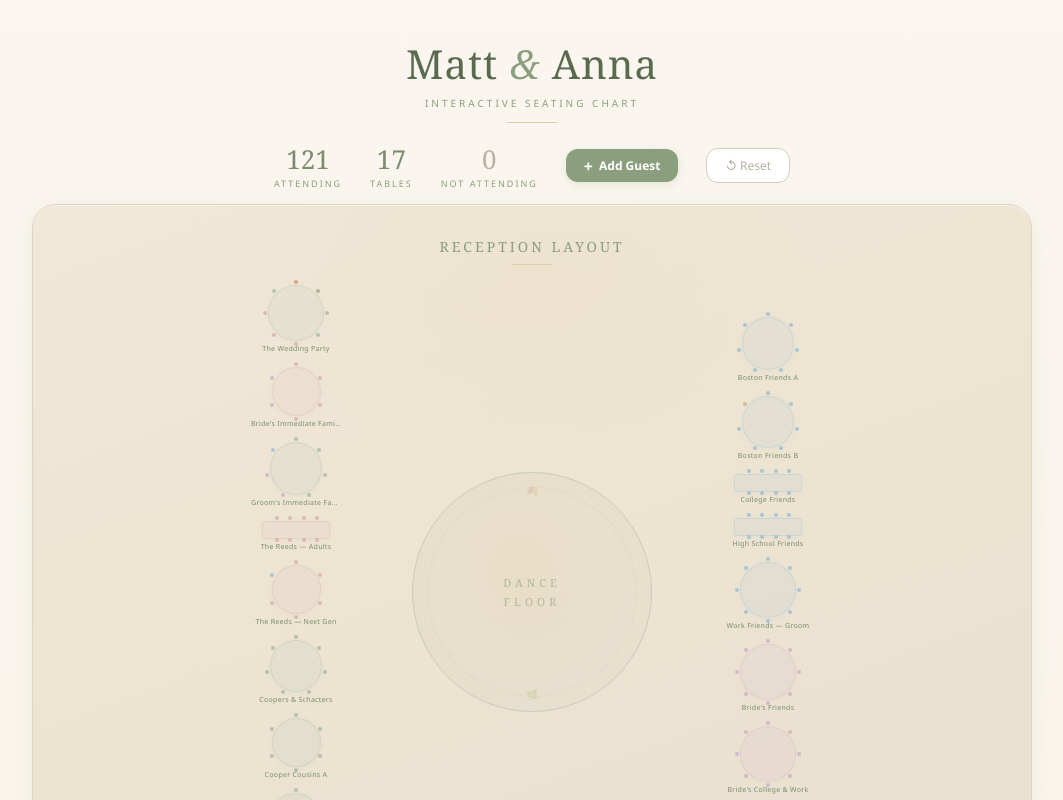
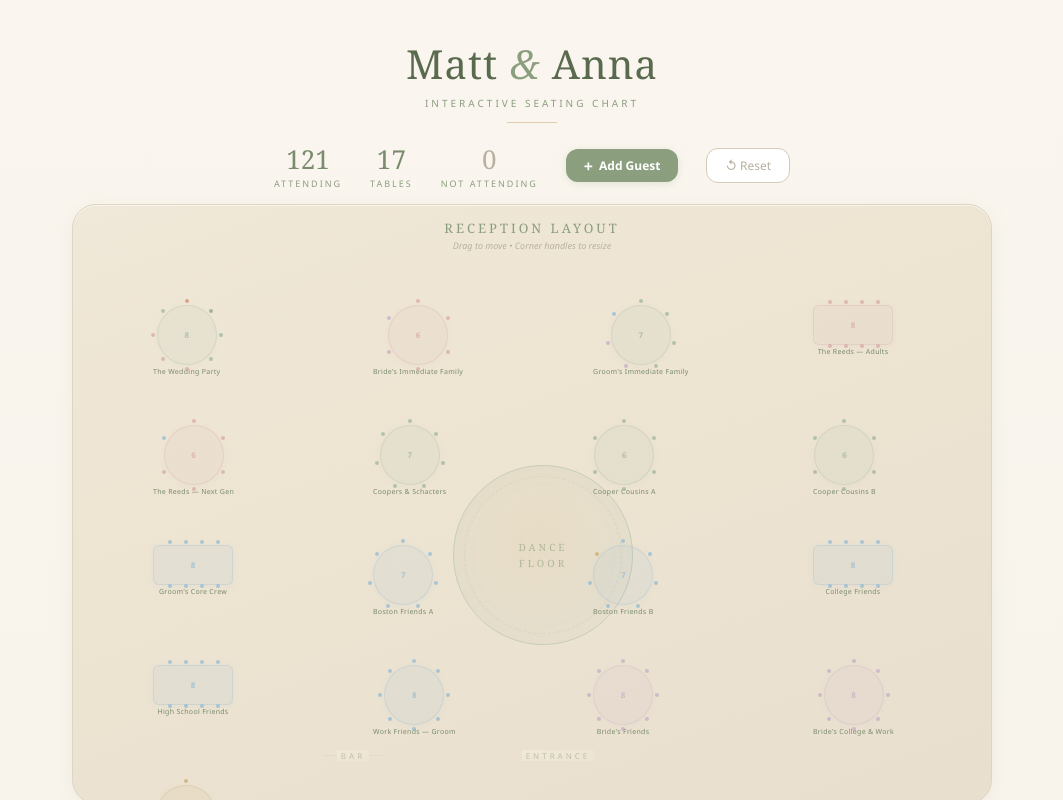
Before and after one commit to mschacter4-source/wedding-seating, a React (Vite) app: page / in a window 1280 px wide. Shown: the top 800 px of the page, without its empty margins (108-1171 px from the left). Built offline with nearby package versions, Linux system fonts and the light colour scheme.

Commit message:
Update App.jsx

```diff
--- a/src/App.jsx
+++ b/src/App.jsx
@@ -2,6 +2,7 @@ import { useState, useRef, useCallback, useEffect } from "react";
 
 const STORAGE_KEY = "wedding-seating-tables";
 const REMOVED_KEY = "wedding-seating-removed";
+const LAYOUT_KEY = "wedding-seating-layout";
 function loadSaved(key, fallback) {
   try { const v = localStorage.getItem(key); return v ? JSON.parse(v) : fallback; }
   catch { return fallback; }
@@ -110,69 +111,183 @@ const INIT = [
 const GC={bride:"#D4856A",groom:"#8B9E7E","bride-fam":"#D4A5A5","groom-fam":"#9AB49E","bride-fr":"#C4A8C4","groom-fr":"#8CB8D4",joint:"#C6A96C"};
 const GL={bride:"Bride",groom:"Groom","bride-fam":"Bride's Family","groom-fam":"Groom's Family","bride-fr":"Bride's Friends","groom-fr":"Groom's Friends",joint:"Joint"};
 
-/* ═══════ FLOOR PLAN ═══════ */
-function FloorPlan({tables}){
-  const half=Math.ceil(tables.length/2);
-  const left=tables.slice(0,half), right=tables.slice(half);
+/* ═══════ INTERACTIVE FLOOR PLAN ═══════ */
+function initLayout(tables){
+  const cols=4,gap=130,startX=80,startY=100;
+  const pos={};
+  // dance floor in center
+  pos["_dance"]={x:380,y:260,w:180,h:180};
+  // bar and entrance
+  pos["_bar"]={x:250,y:540,w:60,h:20};
+  pos["_entrance"]={x:450,y:540,w:70,h:20};
+  tables.forEach((t,i)=>{
+    const col=i%cols,row=Math.floor(i/cols);
+    pos[t.id]={x:startX+col*220,y:startY+row*120,w:t.shape==="rect"?80:60,h:t.shape==="rect"?40:60};
+  });
+  return pos;
+}
+
+function FloorPlan({tables,layout,onLayoutChange}){
+  const containerRef=useRef(null);
+  const [dragging,setDragging]=useState(null);  // {id, offX, offY}
+  const [resizing,setResizing]=useState(null);   // {id, startX, startY, startW, startH}
+  const [selected,setSelected]=useState(null);
+  const canvasW=920,canvasH=600;
+
+  const pos=layout;
+
+  const onMouseDown=(e,id,type)=>{
+    e.stopPropagation();e.preventDefault();
+    const rect=containerRef.current.getBoundingClientRect();
+    const mx=e.clientX-rect.left, my=e.clientY-rect.top;
+    if(type==="move"){
+      const p=pos[id]||{x:100,y:100};
+      setDragging({id,offX:mx-p.x,offY:my-p.y});
+      setSelected(id);
+    }else if(type==="resize"){
+      const p=pos[id]||{x:100,y:100,w:60,h:60};
+      setResizing({id,startX:e.clientX,startY:e.clientY,startW:p.w,startH:p.h});
+      setSelected(id);
+    }
+  };
+
+  const onMouseMove=useCallback(e=>{
+    if(!containerRef.current)return;
+    const rect=containerRef.current.getBoundingClientRect();
+    if(dragging){
+      const mx=e.clientX-rect.left, my=e.clientY-rect.top;
+      const np={...pos};
+      const p=np[dragging.id]||{x:0,y:0,w:60,h:60};
+      np[dragging.id]={...p,x:Math.max(0,Math.min(canvasW-20,mx-dragging.offX)),y:Math.max(0,Math.min(canvasH-20,my-dragging.offY))};
+      onLayoutChange(np);
+    }
+    if(resizing){
+      const dx=e.clientX-resizing.startX, dy=e.clientY-resizing.startY;
+      const np={...pos};
+      const p=np[resizing.id]||{x:0,y:0,w:60,h:60};
+      np[resizing.id]={...p,w:Math.max(30,resizing.startW+dx),h:Math.max(20,resizing.startH+dy)};
+      onLayoutChange(np);
+    }
+  },[dragging,resizing,pos,onLayoutChange]);
+
+  const onMouseUp=useCallback(()=>{setDragging(null);setResizing(null);},[]);
+
+  useEffect(()=>{
+    if(dragging||resizing){
+      window.addEventListener("mousemove",onMouseMove);
+      window.addEventListener("mouseup",onMouseUp);
+      return ()=>{window.removeEventListener("mousemove",onMouseMove);window.removeEventListener("mouseup",onMouseUp);};
+    }
+  },[dragging,resizing,onMouseMove,onMouseUp]);
+
+  const dancePos=pos["_dance"]||{x:380,y:260,w:180,h:180};
+  const barPos=pos["_bar"]||{x:250,y:540,w:60,h:20};
+  const entrPos=pos["_entrance"]||{x:450,y:540,w:70,h:20};
+
   return(
-    <div style={{
+    <div style={{position:"relative"}}>
+      <div ref={containerRef} onMouseDown={()=>setSelected(null)}
+        style={{
           background:"linear-gradient(160deg, #F0E8D8 0%, #EDE4D2 40%, #E8DFCF 100%)",
-      borderRadius:24,padding:"32px 20px 28px",margin:"0 auto",maxWidth:1000,
-      position:"relative",overflow:"hidden",
+          borderRadius:24,margin:"0 auto",maxWidth:canvasW,height:canvasH,
+          position:"relative",overflow:"hidden",cursor:dragging?"grabbing":"default",
           boxShadow:"0 4px 20px rgba(139,158,126,0.1), inset 0 1px 0 rgba(255,255,255,0.6)",
-      border:"1px solid #DDD4C4",
+          border:"1px solid #DDD4C4",userSelect:"none",
         }}>
-      {/* Soft texture */}
-      <div style={{position:"absolute",inset:0,opacity:0.04,
+        {/* Texture */}
+        <div style={{position:"absolute",inset:0,opacity:0.04,pointerEvents:"none",
           backgroundImage:"radial-gradient(circle at 25% 25%, #8B9E7E 0.5px, transparent 0.5px), radial-gradient(circle at 75% 60%, #C6A96C 0.4px, transparent 0.4px)",
           backgroundSize:"50px 50px, 70px 70px",
         }}/>
-      {/* Warm glow */}
-      <div style={{position:"absolute",top:"-15%",left:"50%",transform:"translateX(-50%)",width:"60%",height:"50%",borderRadius:"50%",background:"radial-gradient(ellipse, rgba(198,169,108,0.06), transparent 70%)"}}/>
 
         {/* Title */}
-      <div style={{textAlign:"center",marginBottom:20,position:"relative",zIndex:2}}>
-        <div style={{fontFamily:"Georgia, serif",fontSize:14,color:"#8B9E7E",fontWeight:400,letterSpacing:3,textTransform:"uppercase"}}>Reception Layout</div>
-        <div style={{width:40,height:1,background:"#C6A96C55",margin:"8px auto 0"}}/>
+        <div style={{textAlign:"center",padding:"14px 0 0",position:"relative",zIndex:3,pointerEvents:"none"}}>
+          <div style={{fontFamily:"Georgia, serif",fontSize:13,color:"#8B9E7E",fontWeight:400,letterSpacing:3,textTransform:"uppercase"}}>Reception Layout</div>
+          <div style={{fontSize:9,color:"#B8B0A0",marginTop:2,fontStyle:"italic"}}>Drag to move • Corner handles to resize</div>
         </div>
 
-      {/* Layout */}
-      <div style={{display:"flex",alignItems:"center",justifyContent:"center",gap:16,position:"relative",zIndex:2}}>
-        <div style={{display:"flex",flexDirection:"column",gap:14,alignItems:"center",flex:"0 0 auto",width:200}}>
-          {left.map(t=><FPT key={t.id} table={t}/>)}
+        {/* Dance Floor */}
+        <div onMouseDown={e=>onMouseDown(e,"_dance","move")}
+          style={{
+            position:"absolute",left:dancePos.x,top:dancePos.y,width:dancePos.w,height:dancePos.h,
+            borderRadius:"50%",cursor:dragging?.id==="_dance"?"grabbing":"grab",
+            background:"radial-gradient(ellipse at 45% 40%, rgba(198,169,108,0.12), rgba(139,158,126,0.06) 60%, transparent 80%)",
+            border:selected==="_dance"?"2px solid #C6A96C":"1.5px solid #C6CDB8",
+            display:"flex",flexDirection:"column",alignItems:"center",justifyContent:"center",
+            boxShadow:selected==="_dance"?"0 0 0 3px rgba(198,169,108,0.2), inset 0 0 30px rgba(139,158,126,0.04)":"inset 0 0 30px rgba(139,158,126,0.04)",
+            zIndex:1,transition:dragging?.id==="_dance"?"none":"box-shadow 0.2s",
+          }}>
+          <div style={{position:"absolute",inset:10,borderRadius:"50%",border:"1px dashed #C6CDB880",pointerEvents:"none"}}/>
+          <div style={{fontFamily:"Georgia, serif",fontSize:10,color:"#8B9E7E",letterSpacing:3,textTransform:"uppercase",marginBottom:2,opacity:0.6,pointerEvents:"none"}}>Dance</div>
+          <div style={{fontFamily:"Georgia, serif",fontSize:10,color:"#8B9E7E",letterSpacing:3,textTransform:"uppercase",opacity:0.6,pointerEvents:"none"}}>Floor</div>
+          {selected==="_dance"&&<div onMouseDown={e=>onMouseDown(e,"_dance","resize")}
+            style={{position:"absolute",right:-5,bottom:-5,width:10,height:10,background:"#C6A96C",borderRadius:2,cursor:"nwse-resize",border:"1px solid #fff",zIndex:5}}/>}
         </div>
 
-        {/* Dance floor */}
-        <div style={{
-          flex:"0 0 auto",width:240,height:240,borderRadius:"50%",
-          background:"radial-gradient(ellipse at 45% 40%, rgba(198,169,108,0.1), rgba(139,158,126,0.04) 60%, transparent 80%)",
-          border:"1.5px solid #C6CDB8",
-          display:"flex",flexDirection:"column",alignItems:"center",justifyContent:"center",
-          position:"relative",
-          boxShadow:"inset 0 0 30px rgba(139,158,126,0.04)",
+        {/* Bar */}
+        <div onMouseDown={e=>onMouseDown(e,"_bar","move")}
+          style={{position:"absolute",left:barPos.x,top:barPos.y,width:barPos.w,height:barPos.h,
+            cursor:"grab",display:"flex",alignItems:"center",justifyContent:"center",zIndex:2,
+            border:selected==="_bar"?"1.5px solid #C6A96C":"none",borderRadius:4,
           }}>
-          <div style={{position:"absolute",inset:14,borderRadius:"50%",border:"1px dashed #C6CDB880"}}/>
-          <div style={{fontFamily:"Georgia, serif",fontSize:11,color:"#8B9E7E",letterSpacing:4,textTransform:"uppercase",marginBottom:4,opacity:0.6}}>Dance</div>
-          <div style={{fontFamily:"Georgia, serif",fontSize:11,color:"#8B9E7E",letterSpacing:4,textTransform:"uppercase",opacity:0.6}}>Floor</div>
-          <div style={{position:"absolute",top:10,left:"50%",transform:"translateX(-50%)",fontSize:10,opacity:0.15}}>🍂</div>
-          <div style={{position:"absolute",bottom:10,left:"50%",transform:"translateX(-50%)",fontSize:10,opacity:0.15}}>🌿</div>
+          <div style={{width:"100%",height:1,background:"#B8C4A830",position:"absolute"}}/>
+          <span style={{fontSize:8,color:"#8B9E7E80",letterSpacing:3,textTransform:"uppercase",position:"relative",background:"linear-gradient(160deg, #F0E8D8, #EDE4D2)",padding:"0 4px"}}>Bar</span>
+          {selected==="_bar"&&<div onMouseDown={e=>onMouseDown(e,"_bar","resize")}
+            style={{position:"absolute",right:-5,bottom:-5,width:8,height:8,background:"#C6A96C",borderRadius:2,cursor:"nwse-resize",border:"1px solid #fff",zIndex:5}}/>}
         </div>
 
-        <div style={{display:"flex",flexDirection:"column",gap:14,alignItems:"center",flex:"0 0 auto",width:200}}>
-          {right.map(t=><FPT key={t.id} table={t}/>)}
-        </div>
+        {/* Entrance */}
+        <div onMouseDown={e=>onMouseDown(e,"_entrance","move")}
+          style={{position:"absolute",left:entrPos.x,top:entrPos.y,width:entrPos.w,height:entrPos.h,
+            cursor:"grab",display:"flex",alignItems:"center",justifyContent:"center",zIndex:2,
+            border:selected==="_entrance"?"1.5px solid #C6A96C":"none",borderRadius:4,
+          }}>
+          <div style={{width:"100%",height:1,background:"#B8C4A830",position:"absolute"}}/>
+          <span style={{fontSize:8,color:"#8B9E7E80",letterSpacing:3,textTransform:"uppercase",position:"relative",background:"linear-gradient(160deg, #F0E8D8, #EDE4D2)",padding:"0 4px"}}>Entrance</span>
+          {selected==="_entrance"&&<div onMouseDown={e=>onMouseDown(e,"_entrance","resize")}
+            style={{position:"absolute",right:-5,bottom:-5,width:8,height:8,background:"#C6A96C",borderRadius:2,cursor:"nwse-resize",border:"1px solid #fff",zIndex:5}}/>}
         </div>
 
-      {/* Bottom */}
-      <div style={{display:"flex",justifyContent:"center",gap:40,marginTop:22,position:"relative",zIndex:2}}>
-        <div style={{textAlign:"center"}}>
-          <div style={{width:40,height:1,background:"#B8C4A830",margin:"0 auto 6px"}}/>
-          <span style={{fontSize:8,color:"#8B9E7E80",letterSpacing:3,textTransform:"uppercase"}}>Bar</span>
+        {/* Tables */}
+        {tables.map(t=>{
+          const p=pos[t.id]||{x:100,y:100,w:60,h:60};
+          const n=t.guests.length,isR=t.shape==="rect";
+          const gc={};t.guests.forEach(g=>{gc[g.group]=(gc[g.group]||0)+1;});
+          const dom=Object.entries(gc).sort((a,b)=>b[1]-a[1])[0];
+          const c=dom?GC[dom[0]]:"#8B9E7E";
+          const isSel=selected===t.id;
+          return(
+            <div key={t.id} onMouseDown={e=>onMouseDown(e,t.id,"move")}
+              style={{position:"absolute",left:p.x,top:p.y,cursor:dragging?.id===t.id?"grabbing":"grab",zIndex:isSel?4:2,
+                display:"flex",flexDirection:"column",alignItems:"center",
+                transition:dragging?.id===t.id?"none":"box-shadow 0.2s",
+              }}>
+              <div style={{position:"relative",width:p.w,height:isR?p.h:p.w}}>
+                <div style={{
+                  width:"100%",height:"100%",borderRadius:isR?6:"50%",
+                  background:`${c}18`,border:isSel?`2px solid ${c}`:`1.5px solid ${c}40`,
+                  boxShadow:isSel?`0 0 0 3px ${c}20, 0 2px 8px ${c}15`:`0 1px 6px ${c}10`,
+                  display:"flex",alignItems:"center",justifyContent:"center",position:"relative",
+                }}>
+                  <span style={{fontSize:8,color:c,fontWeight:600,opacity:0.7,pointerEvents:"none",textAlign:"center",lineHeight:1.1,padding:2}}>
+                    {n}
+                  </span>
+                  {/* Seat dots */}
+                  {!isR&&t.guests.map((g,i)=>{const a=(2*Math.PI*i)/Math.max(n,1)-Math.PI/2;const r=p.w/2+4;
+                    return(<div key={g.id} style={{position:"absolute",left:`calc(50% + ${Math.cos(a)*r}px)`,top:`calc(50% + ${Math.sin(a)*r}px)`,transform:"translate(-50%,-50%)",width:4,height:4,borderRadius:"50%",background:GC[g.group]||c,opacity:0.7,pointerEvents:"none"}}/>);
+                  })}
+                  {isR&&t.guests.map((g,i)=>{const top=i<Math.ceil(n/2);const idx=top?i:i-Math.ceil(n/2);const cnt=top?Math.ceil(n/2):n-Math.ceil(n/2);if(!cnt)return null;const sp=p.w/(cnt+1);
+                    return(<div key={g.id} style={{position:"absolute",left:sp*(idx+1),top:top?-4:p.h,transform:"translate(-50%,-50%)",width:4,height:4,borderRadius:"50%",background:GC[g.group]||c,opacity:0.7,pointerEvents:"none"}}/>);
+                  })}
                 </div>
-        <div style={{textAlign:"center"}}>
-          <div style={{width:50,height:1,background:"#B8C4A830",margin:"0 auto 6px"}}/>
-          <span style={{fontSize:8,color:"#8B9E7E80",letterSpacing:3,textTransform:"uppercase"}}>Entrance</span>
+                {/* Resize handle */}
+                {isSel&&<div onMouseDown={e=>onMouseDown(e,t.id,"resize")}
+                  style={{position:"absolute",right:-5,bottom:-5,width:10,height:10,background:c,borderRadius:2,cursor:"nwse-resize",border:"1.5px solid #fff",zIndex:5}}/>}
               </div>
+              <div style={{fontSize:7,color:"#7A8B6E",textAlign:"center",maxWidth:100,overflow:"hidden",textOverflow:"ellipsis",whiteSpace:"nowrap",fontWeight:400,letterSpacing:0.3,marginTop:2,pointerEvents:"none"}}>{t.label}</div>
+            </div>
+          );
+        })}
       </div>
     </div>
   );
@@ -207,12 +322,16 @@ function FPT({table}){
 }
 
 /* ═══════ SEAT ═══════ */
-function Seat({guest,dim,hl,search,onDragStart,onDragEnd,onRemove}){
+function Seat({guest,dim,hl,search,onDragStart,onDragEnd,onRemove,onDropOnSeat}){
   const [hover,setHover]=useState(false);
+  const [dropHl,setDropHl]=useState(false);
   return(
-    <div draggable onDragStart={onDragStart} onDragEnd={onDragEnd}
+    <div draggable onDragStart={onDragStart} onDragEnd={e=>{setDropHl(false);onDragEnd(e);}}
+      onDragOver={e=>{e.preventDefault();e.stopPropagation();e.dataTransfer.dropEffect="move";setDropHl(true);}}
+      onDragLeave={()=>setDropHl(false)}
+      onDrop={e=>{e.preventDefault();e.stopPropagation();setDropHl(false);if(onDropOnSeat)onDropOnSeat(guest);}}
       onMouseEnter={()=>setHover(true)} onMouseLeave={()=>setHover(false)}
-      style={{textAlign:"center",cursor:"grab",opacity:dim?0.18:1,transition:"opacity 0.2s",width:52,position:"relative"}}
+      style={{textAlign:"center",cursor:"grab",opacity:dim?0.18:1,transition:"opacity 0.2s, transform 0.15s",width:52,position:"relative",transform:dropHl?"scale(1.12)":"none"}}
       title={`${guest.name}${guest.note?` (${guest.note})`:""}`}>
       {hover&&onRemove&&(
         <button onClick={e=>{e.stopPropagation();onRemove(guest);}}
@@ -235,14 +354,14 @@ function Seat({guest,dim,hl,search,onDragStart,onDragEnd,onRemove}){
 }
 
 /* ═══════ TABLE VIS ═══════ */
-function RoundVis({guests,isDim,isHl,search,mkD,tid,onRemove}){
+function RoundVis({guests,isDim,isHl,search,mkD,tid,onRemove,onDropOnSeat}){
   const n=Math.max(guests.length,1);const r=Math.min(40+n*7.5,105);const tR=r-26;const sz=(r+42)*2;
   return(
     <div style={{position:"relative",width:sz,height:sz,margin:"6px auto",flexShrink:0}}>
       <div style={{position:"absolute",top:"50%",left:"50%",transform:"translate(-50%,-50%)",width:tR*2,height:tR*2,borderRadius:"50%",background:"radial-gradient(ellipse at 40% 35%, #f3ede2, #e8e0d2)",border:"1.5px solid #d8d0c2",boxShadow:"inset 0 2px 8px rgba(0,0,0,0.03), 0 2px 8px rgba(0,0,0,0.03)"}}/>
       {guests.map((g,i)=>{const a=(2*Math.PI*i)/n-Math.PI/2;return(
         <div key={g.id} style={{position:"absolute",left:"50%",top:"50%",transform:`translate(calc(-50% + ${Math.cos(a)*r}px), calc(-50% + ${Math.sin(a)*r}px))`,zIndex:2}}>
-          <Seat guest={g} dim={isDim(g)} hl={isHl(g)} search={search} onDragStart={e=>mkD(tid).onDS(e,g)} onDragEnd={mkD(tid).onDE} onRemove={onRemove}/>
+          <Seat guest={g} dim={isDim(g)} hl={isHl(g)} search={search} onDragStart={e=>mkD(tid).onDS(e,g)} onDragEnd={mkD(tid).onDE} onRemove={onRemove} onDropOnSeat={tg=>onDropOnSeat(tid,tg)}/>
         </div>
       );})}
       {guests.length===0&&<div style={{position:"absolute",top:"50%",left:"50%",transform:"translate(-50%,-50%)",fontSize:11,color:"#B8C4A8",fontStyle:"italic"}}>Drop here</div>}
@@ -250,17 +369,17 @@ function RoundVis({guests,isDim,isHl,search,mkD,tid,onRemove}){
   );
 }
 
-function RectVis({guests,isDim,isHl,search,mkD,tid,onRemove}){
+function RectVis({guests,isDim,isHl,search,mkD,tid,onRemove,onDropOnSeat}){
   const half=Math.ceil(guests.length/2);const top=guests.slice(0,half),bot=guests.slice(half);
   const w=Math.max(Math.max(top.length,bot.length)*58+16,140);
   return(
     <div style={{display:"flex",flexDirection:"column",alignItems:"center",margin:"6px auto",gap:0}}>
       <div style={{display:"flex",justifyContent:"center",gap:4,marginBottom:5}}>
-        {top.map(g=><Seat key={g.id} guest={g} dim={isDim(g)} hl={isHl(g)} search={search} onDragStart={e=>mkD(tid).onDS(e,g)} onDragEnd={mkD(tid).onDE} onRemove={onRemove}/>)}
+        {top.map(g=><Seat key={g.id} guest={g} dim={isDim(g)} hl={isHl(g)} search={search} onDragStart={e=>mkD(tid).onDS(e,g)} onDragEnd={mkD(tid).onDE} onRemove={onRemove} onDropOnSeat={tg=>onDropOnSeat(tid,tg)}/>)}
       </div>
       <div style={{width:w,height:26,borderRadius:7,background:"linear-gradient(145deg, #f3ede2, #e8e0d2)",border:"1.5px solid #d8d0c2",boxShadow:"inset 0 2px 8px rgba(0,0,0,0.03), 0 2px 8px rgba(0,0,0,0.03)"}}/>
       <div style={{display:"flex",justifyContent:"center",gap:4,marginTop:5}}>
-        {bot.map(g=><Seat key={g.id} guest={g} dim={isDim(g)} hl={isHl(g)} search={search} onDragStart={e=>mkD(tid).onDS(e,g)} onDragEnd={mkD(tid).onDE} onRemove={onRemove}/>)}
+        {bot.map(g=><Seat key={g.id} guest={g} dim={isDim(g)} hl={isHl(g)} search={search} onDragStart={e=>mkD(tid).onDS(e,g)} onDragEnd={mkD(tid).onDE} onRemove={onRemove} onDropOnSeat={tg=>onDropOnSeat(tid,tg)}/>)}
       </div>
       {guests.length===0&&<div style={{fontSize:11,color:"#B8C4A8",fontStyle:"italic",padding:12}}>Drop here</div>}
     </div>
@@ -308,6 +427,7 @@ function AddGuestModal({tables,onAdd,onClose}){
 export default function App(){
   const [tables,setTables]=useState(()=>loadSaved(STORAGE_KEY, INIT));
   const [removed,setRemoved]=useState(()=>loadSaved(REMOVED_KEY, []));
+  const [layout,setLayout]=useState(()=>loadSaved(LAYOUT_KEY, null));
   const [drag,setDrag]=useState(null);
   const [overTbl,setOverTbl]=useState(null);
   const [search,setSearch]=useState("");
@@ -318,12 +438,16 @@ export default function App(){
   const [showRemoved,setShowRemoved]=useState(false);
   const ghostRef=useRef(null);
 
+  // Initialize layout from tables if no saved layout
+  const currentLayout=layout||initLayout(tables);
+
   // Persist changes to localStorage
   useEffect(()=>{try{localStorage.setItem(STORAGE_KEY,JSON.stringify(tables));}catch{}},[tables]);
   useEffect(()=>{try{localStorage.setItem(REMOVED_KEY,JSON.stringify(removed));}catch{}},[removed]);
+  useEffect(()=>{if(layout){try{localStorage.setItem(LAYOUT_KEY,JSON.stringify(layout));}catch{}}},[layout]);
 
   const flash=useCallback(m=>{setToast(m);setTimeout(()=>setToast(null),2200);},[]);
-  const resetAll=()=>{setTables(INIT);setRemoved([]);flash("Reset to original seating");};
+  const resetAll=()=>{setTables(INIT);setRemoved([]);setLayout(null);try{localStorage.removeItem(LAYOUT_KEY);}catch{};flash("Reset to original seating");};
 
   const total=tables.reduce((s,t)=>s+t.guests.length,0);
 
@@ -337,10 +461,29 @@ export default function App(){
   });
   const onDOver=(e,id)=>{e.preventDefault();e.dataTransfer.dropEffect="move";setOverTbl(id);};
   const onDrop=(e,toId)=>{
-    e.preventDefault();setOverTbl(null);if(!drag||drag.from===toId)return;
+    e.preventDefault();setOverTbl(null);if(!drag)return;
     const{guest,from}=drag;
+    if(from===toId){/* same table – move to end */
+      setTables(p=>p.map(t=>{if(t.id!==toId)return t;const gs=t.guests.filter(g=>g.id!==guest.id);return{...t,guests:[...gs,guest]};}));
+      flash(`${guest.name} moved to end`);
+    }else{
       setTables(p=>p.map(t=>{if(t.id===from)return{...t,guests:t.guests.filter(g=>g.id!==guest.id)};if(t.id===toId)return{...t,guests:[...t.guests,guest]};return t;}));
-    flash(`${guest.name} → ${tables.find(t=>t.id===toId)?.label}`);setDrag(null);
+      flash(`${guest.name} → ${tables.find(t=>t.id===toId)?.label}`);
+    }
+    setDrag(null);
+  };
+  const onDropOnSeat=(tid,targetGuest)=>{
+    if(!drag)return;const{guest,from}=drag;if(guest.id===targetGuest.id){setDrag(null);return;}
+    setTables(p=>p.map(t=>{
+      if(from===tid&&t.id===tid){/* reorder within same table */
+        const gs=t.guests.filter(g=>g.id!==guest.id);const idx=gs.findIndex(g=>g.id===targetGuest.id);gs.splice(idx,0,guest);return{...t,guests:gs};
+      }
+      if(t.id===from)return{...t,guests:t.guests.filter(g=>g.id!==guest.id)};
+      if(t.id===tid){const gs=[...t.guests];const idx=gs.findIndex(g=>g.id===targetGuest.id);gs.splice(idx,0,guest);return{...t,guests:gs};}
+      return t;
+    }));
+    flash(from===tid?`${guest.name} reordered`:`${guest.name} → before ${targetGuest.name}`);
+    setDrag(null);
   };
   const removeGuest=guest=>{setTables(p=>p.map(t=>({...t,guests:t.guests.filter(g=>g.id!==guest.id)})));setRemoved(p=>[...p,guest]);flash(`${guest.name} removed`);};
   const restoreGuest=(guest,toId)=>{setRemoved(p=>p.filter(g=>g.id!==guest.id));setTables(p=>p.map(t=>t.id===toId?{...t,guests:[...t.guests,guest]}:t));flash(`${guest.name} restored`);};
@@ -385,7 +528,7 @@ export default function App(){
       </div>
 
       {/* Floor Plan */}
-      <div style={{padding:"0 20px 20px",maxWidth:1040,margin:"0 auto"}}><FloorPlan tables={tables}/></div>
+      <div style={{padding:"0 20px 20px",maxWidth:960,margin:"0 auto"}}><FloorPlan tables={tables} layout={currentLayout} onLayoutChange={setLayout}/></div>
 
       {/* Controls */}
       <div style={{display:"flex",justifyContent:"center",alignItems:"center",gap:8,padding:"12px 16px 2px",flexWrap:"wrap"}}>
@@ -405,7 +548,7 @@ export default function App(){
         </div>
       </div>
       <p style={{textAlign:"center",fontSize:10,color:"#B8B0A0",padding:"3px 20px 12px",fontStyle:"italic"}}>
-        Drag guests between tables &nbsp;•&nbsp; Hover to remove &nbsp;•&nbsp; Click names to edit &nbsp;•&nbsp; Toggle ○/▭ shape &nbsp;•&nbsp; <span style={{color:"#9AB49E"}}>✓ Changes auto-saved</span>
+        Drag guests between tables or onto each other to reorder &nbsp;•&nbsp; Hover to remove &nbsp;•&nbsp; Click names to edit &nbsp;•&nbsp; <span style={{color:"#9AB49E"}}>✓ Changes auto-saved</span>
       </p>
 
       {/* Trash */}
@@ -488,8 +631,8 @@ export default function App(){
                 <div style={{width:t.shape==="rect"?12:8,height:t.shape==="rect"?7:8,border:"1.5px solid #9AB49E",borderRadius:t.shape==="rect"?2:"50%"}}/>
                 {t.shape==="circle"?"Circular":t.shape==="rect"?"Rectangular":"Round"}
               </div>
-              {t.shape==="rect"?<RectVis guests={t.guests} isDim={isDim} isHl={isHl} search={search} mkD={mkD} tid={t.id} onRemove={removeGuest}/>
-                :<RoundVis guests={t.guests} isDim={isDim} isHl={isHl} search={search} mkD={mkD} tid={t.id} onRemove={removeGuest}/>}
+              {t.shape==="rect"?<RectVis guests={t.guests} isDim={isDim} isHl={isHl} search={search} mkD={mkD} tid={t.id} onRemove={removeGuest} onDropOnSeat={onDropOnSeat}/>
+                :<RoundVis guests={t.guests} isDim={isDim} isHl={isHl} search={search} mkD={mkD} tid={t.id} onRemove={removeGuest} onDropOnSeat={onDropOnSeat}/>}
             </div>
           );
         })}
```
Lines whose indentation alone changed are shown as unchanged.
